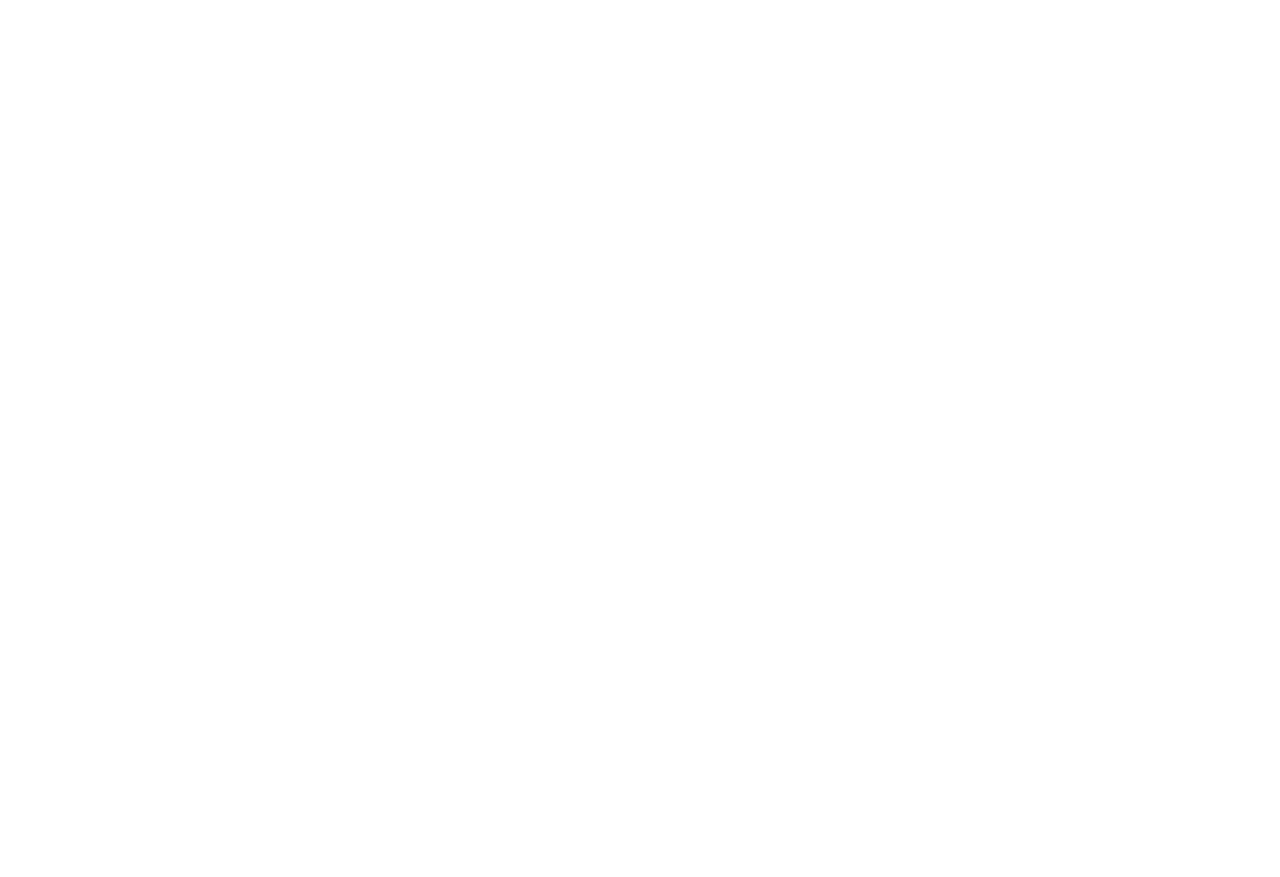
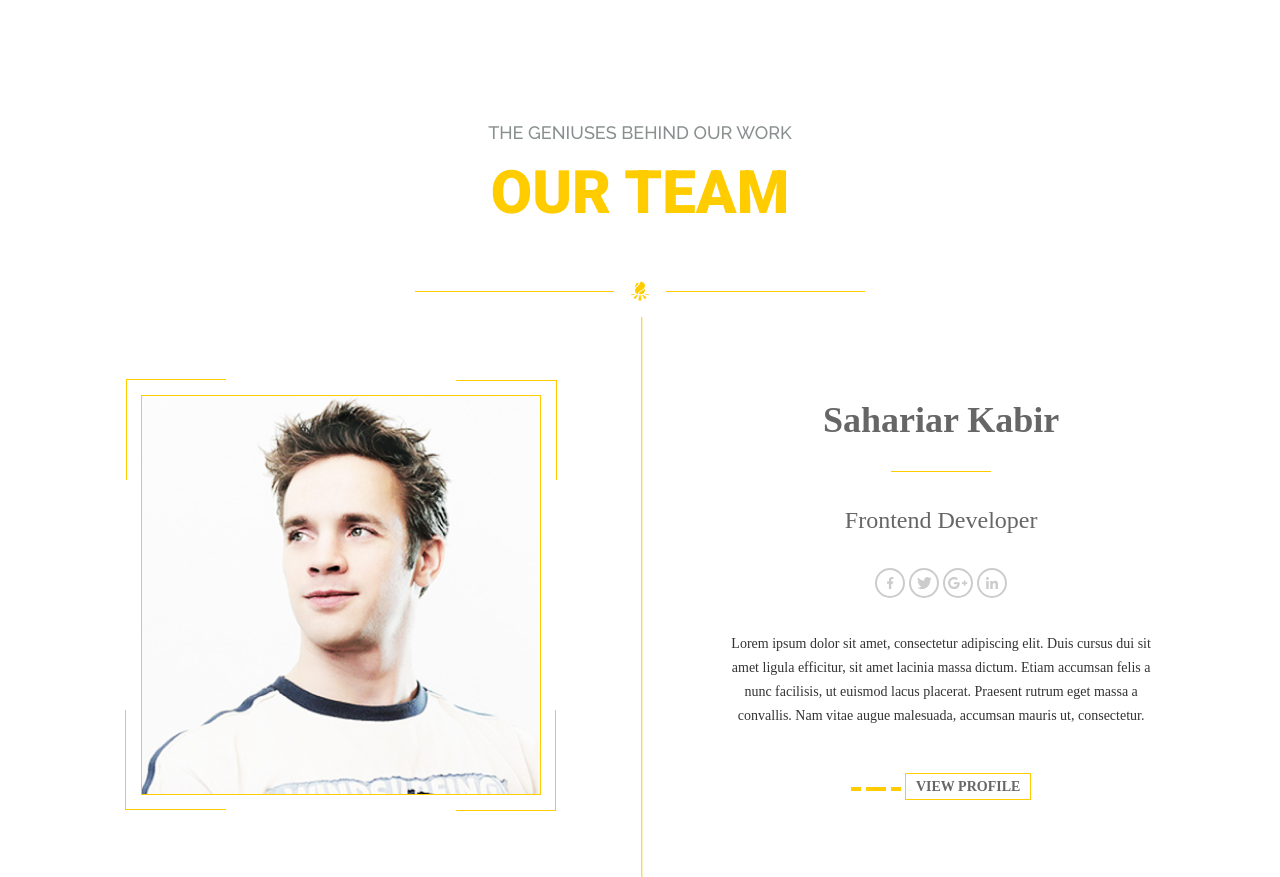
Before and after one commit to catharkriss/hw.prep, a website: page index.html in a window 1280 px wide. Before the commit the page ends 800 px from the top, so only its background shows below. Drawn offline with Linux system fonts and the light colour scheme.

Commit message:
add content to html and scss

```diff
--- a/index.html
+++ b/index.html
@@ -7,6 +7,36 @@
     <title>Document</title>
   </head>
   <body>
-
+    <header class="header">
+      <p class="header__subtitle">The geniuses behind our work</p>
+      <h1 class="header__title">Our team</h1>
+      <div class="divider line one-line header__divider">
+        <img src="assets/bonfire.svg" alt="bonfire" class="divider__logo">
+      </div>
+    </header>
+    <main class="main">
+    <section class="hero-section">
+        <div class="hero-container">
+            <div class="hero-left">
+                <img src="assets/image.png" alt="photo" class="photo hero__photo">
+            </div>
+            <div class="hero-divider"></div>
+            <div class="hero-right">
+                <h2 class="hero-right__title">Sahariar Kabir</h2>
+                <div class="hero-right__divider"></div>
+                <p class="hero-right__subtitle">Frontend Developer</p>
+                <div class="hero-right__links">
+                    <img src="assets/facebook.svg" alt="link" class="link-item">
+                    <img src="assets/twitter.svg" alt="link" class="link-item">
+                    <img src="assets/google+.svg" alt="link" class="link-item">
+                    <img src="assets/linkedin.svg" alt="link" class="link-item">
+                </div>
+                <p class="hero-right__text">Lorem ipsum dolor sit amet, consectetur adipiscing elit. Duis cursus dui sit amet ligula efficitur, sit amet lacinia massa dictum. Etiam accumsan felis a nunc facilisis, ut euismod lacus placerat. Praesent rutrum eget massa a convallis. Nam vitae augue malesuada, accumsan mauris ut, consectetur.</p>
+                <img src="assets/decore.svg" alt="">
+                <a href="" class="hero-right__button button">View profile</a>
+            </div>
+        </div>
+    </section>
+  </main>
   </body>
 </html>
--- a/scss/_mixins.scss
+++ b/scss/_mixins.scss
@@ -1,26 +1,70 @@
+// @use "sass:math";
+// @use "sass:string";
+// @use "sass:map";
+
+
+// @mixin text(
+//   $font-size: 16px,
+//   $font-weight: 400,
+//   $color: black,
+//   $line-height: initial,
+// ) {
+//   font-weight: $font-weight;
+//   color: $color;
+
+//   @if (string.index(#{$font-size}, "px")) {
+//     font-size: rem($font-size);
+//   } @else {
+//     font-size: $font-size;
+//   }
+
+//   @if (string.index(#{$line-height}, "px")) {
+//     line-height: rem($line-height);
+//   } @else {
+//     line-height: $line-height;
+//   }
+// }
+
+// $breakpoints: (
+//   "mobile": 768px,
+//   "desktop": 1024px,
+//   "hd": 1240px,
+//   "fullhd": 1440px,
+// );
+
+// @mixin media($screen) {
+//   @if (string.index(#{$screen}, "px")) {
+//     @media screen and (min-width: #{$screen}) {
+//       @content;
+//     }
+//   } @else {
+//     @media screen and (min-width: map.get($breakpoints, $screen)) {
+//       @content;
+//     }
+//   }
+
+@use "sass:map";
+@use "sass:string";
 @use "sass:math";
-@use "sass:string";
-@use "sass:map";
 
 @function rem($sizeInPx) {
     $remSize: math.div($sizeInPx, 16px);
    @return #{$remSize}rem;
 }
 
+$fonts: (
+  "main": $font-main,
+  "secondary": $font-secondary,
+  );
 @mixin text(
   $font-size: 16px,
   $font-weight: 400,
-  $color: black,
+  $color: $grey-4,
   $line-height: initial,
 ) {
   font-weight: $font-weight;
   color: $color;
-
-  @if (string.index(#{$font-size}, "px")) {
   font-size: rem($font-size);
-  } @else {
-    font-size: $font-size;
-  }
 
   @if (string.index(#{$line-height}, "px")) {
       line-height: rem($line-height);
@@ -29,21 +73,6 @@
     }
 }
 
-$breakpoints: (
-  "mobile": 768px,
-  "desktop": 1024px,
-  "hd": 1240px,
-  "fullhd": 1440px,
-);
-
-@mixin media($screen) {
-  @if (string.index(#{$screen}, "px")) {
-    @media screen and (min-width: #{$screen}) {
-      @content;
+@mixin font-family($type) {
+  font-family: map-get($fonts, $type);
 }
-  } @else {
-    @media screen and (min-width: map.get($breakpoints, $screen)) {
-      @content;
-    }
-  }
-}
--- a/scss/_variables.scss
+++ b/scss/_variables.scss
@@ -0,0 +1,10 @@
+
+$container-width: 1170px;
+$container-width-hero: 1030px;
+$main-color: #FFCC00;
+$grey-1: #CCCCCC;
+$grey-2: #898F8F;
+$grey-3: #666666;
+$grey-4: #333333;
+$font-main: "Raleway", sans-serif;
+$font-secondary: "Roboto", sans-serif;
--- /dev/null
+++ b/scss/components/_container-hero.scss
@@ -0,0 +1,5 @@
+.container-hero {
+    max-width: $container-width-hero;
+    width: 100%;
+    margin: 0 auto;
+}
--- /dev/null
+++ b/scss/components/_container.scss
@@ -0,0 +1,5 @@
+.container {
+    max-width: $container-width;
+    width: 100%;
+    margin: 0 auto;
+}
--- /dev/null
+++ b/scss/components/_divider.scss
@@ -0,0 +1,27 @@
+.divider {
+  display: flex;
+
+  &:before,
+  &:after {
+    content: "";
+    flex: 1;
+  }
+}
+
+.line {
+  align-items: center;
+  margin: 1em -1em;
+
+  &:before,
+  &:after {
+    height: 1px;
+    margin: 0 1em;
+  }
+}
+
+.one-line {
+  &:before,
+  &:after {
+    background: $main-color;
+  }
+}
--- /dev/null
+++ b/scss/components/_header.scss
@@ -0,0 +1,19 @@
+.header {
+    @extend .container;
+    width: 450px;
+    text-align: center;
+    text-transform: uppercase;
+    margin-top: 121px;
+
+    &__title {
+        @include text(60px, 900, $main-color, 66px);
+        @include font-family('secondary');
+        padding-bottom: 39px
+    }
+
+    &__subtitle {
+        @include text(18px, 500, $grey-2, 24px);
+        @include font-family('main');
+        padding-bottom: 15px;
+    }
+}
--- /dev/null
+++ b/scss/components/_hero-section.scss
@@ -0,0 +1,70 @@
+.hero-container {
+    @extend .container-hero;
+    display: flex;
+    justify-content: center;
+    align-items: center;
+    gap: 85px;
+}
+
+.hero-photo {
+    max-width: 430px;
+    width: 100%;
+    height: auto;
+}
+
+.hero-divider {
+    width: 1px;
+    height: 560px;
+    background-color: $main-color;
+    margin: 0 auto;
+    transform: rotate(180deg);
+
+}
+
+.hero-right {
+    text-align: center;
+
+    &__title {
+        @include text(36px, 900, $grey-3, 42.19px);
+        @include font-family($font-secondary);
+        padding-bottom: 30px;
+    }
+
+    &__divider {
+       width: 100px;
+       height: 1px;
+       background-color: $main-color;
+       margin: 0 auto;
+    }
+
+    &__subtitle {
+       @include text(24px, 400, $grey-3, 36px);
+       @include font-family($font-main);
+       padding-top: 30px;
+       padding-bottom: 30px
+    }
+
+    &__links {
+        padding-bottom: 30px;
+        cursor: pointer;
+    }
+
+    &__text {
+        @include text(14px, 500, $grey-4, 24px);
+        @include font-family($font-main);
+        padding-bottom: 49px;
+    }
+
+    &__button {
+        text-decoration: none;
+        text-transform: uppercase;
+        padding: 5px 10px;
+        border: 1px solid $main-color;
+        @include text (14px, 700, $grey-3, 14px);
+    }
+}
+.divider-text {
+    width: 20px;
+    height: 4px;
+    background-color:  $main-color;
+}
--- a/scss/main.scss
+++ b/scss/main.scss
@@ -1,3 +1,10 @@
+@import url('https://fonts.googleapis.com/css2?family=Raleway:ital,wght@0,100..900;1,100..900&display=swap');
+@import url('https://fonts.googleapis.com/css2?family=Raleway:ital,wght@0,100..900;1,100..900&family=Roboto:ital,wght@0,100;0,300;0,400;0,500;0,700;0,900;1,100;1,300;1,400;1,500;1,700;1,900&display=swap');
 @import "./variables";
 @import "./mixins";
 @import "./common";
+@import './components/container';
+@import './components/container-hero';
+@import './components/header';
+@import './components/divider';
+@import './components/hero-section';
```
Also changed, not shown: assets/bonfire.svg (added), assets/decore.svg (added), assets/facebook.svg (added), assets/google+.svg (added), assets/image.png (added), assets/linkedin.svg (added), assets/twitter.svg (added), css/main.css. Lines whose indentation alone changed are shown as unchanged.
